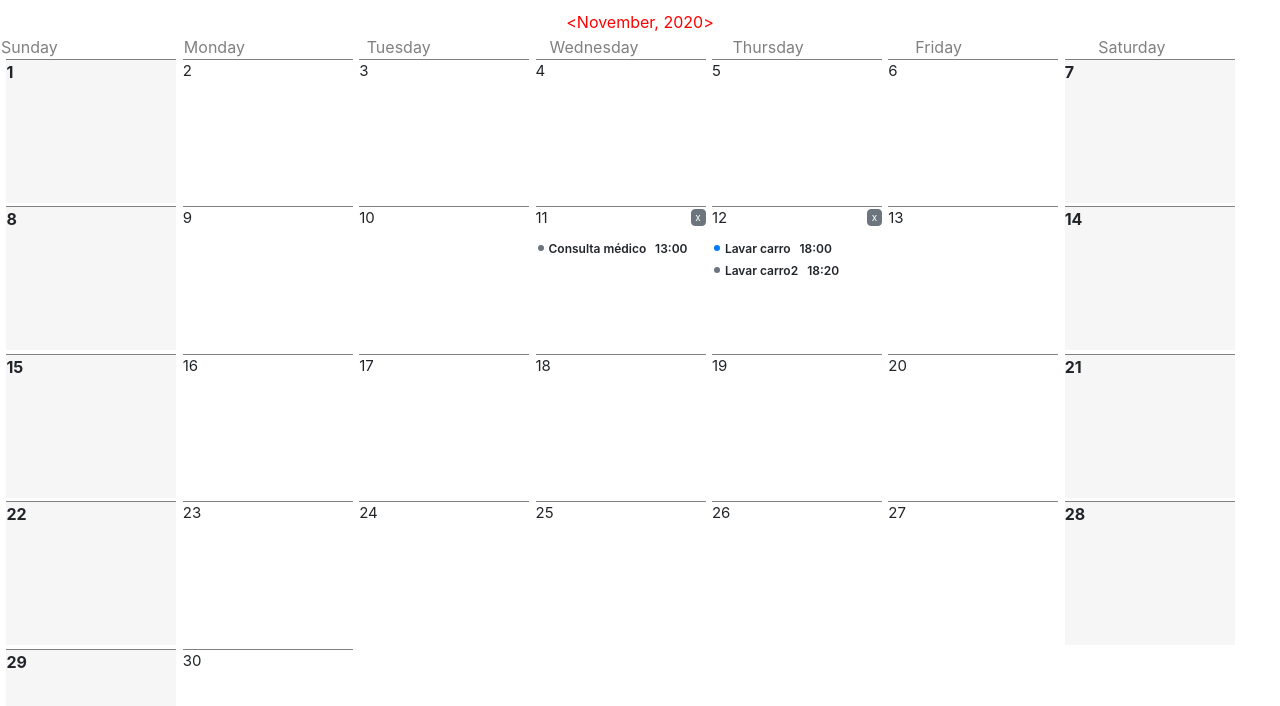
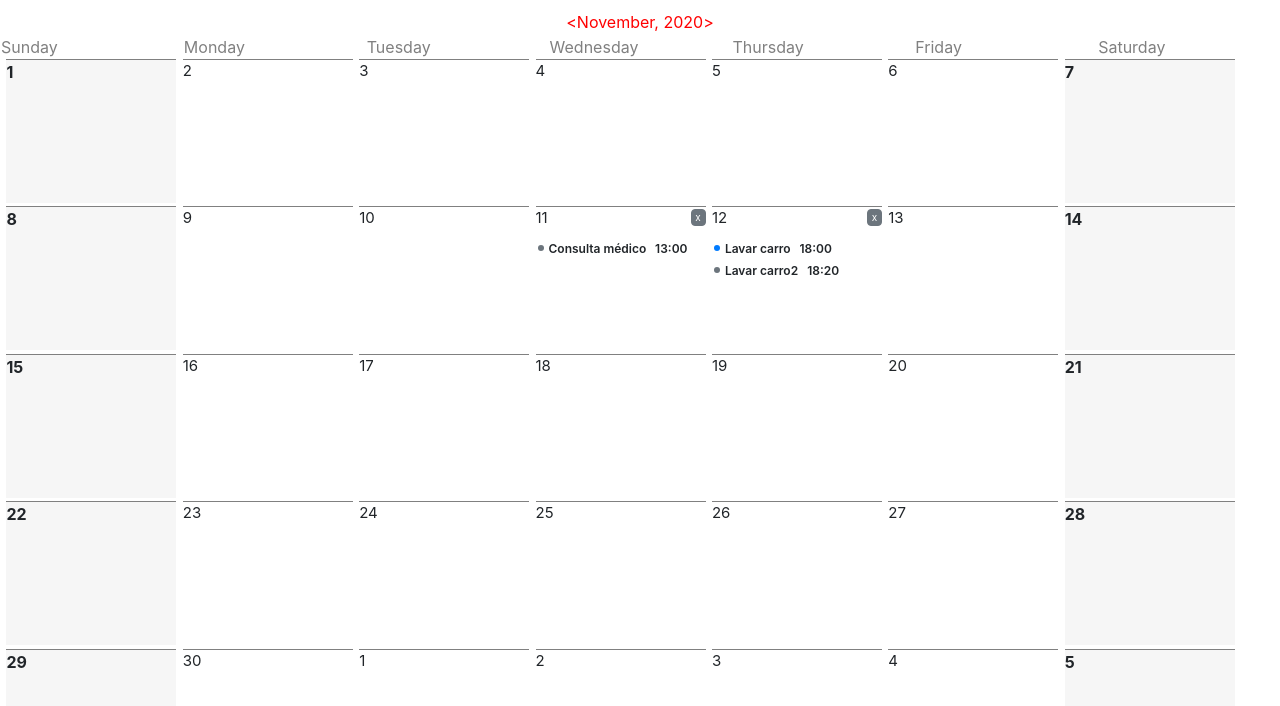
Before and after one commit to LucasBernardes/calendar-code-challenge, a React (Create React App) app: page / in a window 1280 px wide. Shown: the top 706 px of the page. Built offline with nearby package versions, Linux system fonts and the light colour scheme.

Commit message:
Many month support

```diff
--- a/src/Calendar/Calendar.js
+++ b/src/Calendar/Calendar.js
@@ -15,15 +15,55 @@ function Calendar() {
   const [currentMonth, setCurrentMonth] = useState(moment().add(0, 'months'))
   const [selectedIndex, setSelectedIndex] = useState(null);
   const dispatch = useDispatch();
-
-  // const [lastMonth, setLastMonth] = useState(Array.from({length: moment().add(monthOffset - 1,'months').daysInMonth()}, (x, i) => moment().add(monthOffset - 1,'months').startOf('month').add(i, 'days')))
+  const [lastMonth, setLastMonth] = useState(Array.from({length: moment().add(monthOffset - 1,'months').daysInMonth()}, (x, i) => moment().add(monthOffset - 1,'months').startOf('month').add(i, 'days')))
   const [nextMonth, setNextMonth] = useState(Array.from({length: moment().add(monthOffset + 1,'months').daysInMonth()}, (x, i) => moment().add(monthOffset + 1,'months').startOf('month').add(i, 'days')))
   const [currentMonthDates, setCurrentMonthDates] = useState(Array.from({length: moment().add(monthOffset,'months').daysInMonth()}, (x, i) => moment().add(monthOffset,'months').startOf('month').add(i, 'days')))
-  // const lastMonth = moment().add(monthOffset - 1, 'months');
-  // const nextMonth = moment().add(monthOffset + 1, 'months');
-  // const currentMonthDates = new Array(currentMonth.daysInMonth()).fill(null).map((x, i) => currentMonth.startOf('month').add(i, 'days'));
   const weekArray = moment.weekdays()
 
+  useEffect(() => {
+    console.log(monthOffset)
+    setCurrentMonthDates(Array.from({length: moment().add(monthOffset,'months').daysInMonth()}, (x, i) => moment().add(monthOffset,'months').startOf('month').add(i, 'days')))
+    setNextMonth(Array.from({length: moment().add(monthOffset + 1,'months').daysInMonth()}, (x, i) => moment().add(monthOffset + 1,'months').startOf('month').add(i, 'days')))
+    setLastMonth(Array.from({length: moment().add(monthOffset - 1,'months').daysInMonth()}, (x, i) => moment().add(monthOffset - 1,'months').startOf('month').add(i, 'days')))
+    setCurrentMonth(moment().add(monthOffset, 'months'))
+    console.log(currentMonthDates)
+  },[monthOffset])
+
+
+  useEffect(() => {
+    console.log(currentMonthDates)
+
+    let auxMonth = [...currentMonthDates];
+    const date = auxMonth[0].day();
+    if(date > 0) {
+      // for (var i = 0; i < date; i++) {
+      console.log(date)
+      auxMonth = [...lastMonth.slice(-date) , ...currentMonthDates]
+      console.log(auxMonth.lenght)
+
+      // currentMonthDates.unshift(currentMonthDates[0].add(i - 1, 'days'))
+    }
+    console.log(date)
+    console.log(auxMonth.length)
+    if (auxMonth.length < 35) {
+      auxMonth = [...auxMonth, ...nextMonth.slice(0, 35 - auxMonth.length)]
+    }
+    // while(auxMonth.length < 35) {
+    //   auxMonth= [...auxMonth, ...[auxMonth[auxMonth.length - 1].add(1, 'days')]];
+    // }
+    setCurrentMonthDates(auxMonth)
+  },[lastMonth])
+
+  // useEffect(() => {
+  //   const date = currentMonthDates[0].day();
+  //   if(date > 0) {
+  //     // for (var i = 0; i < date; i++) {
+  //       console.log(date)
+  //       setCurrentMonthDates([...lastMonth.slice(-date) , ...currentMonthDates])
+  //       // currentMonthDates.unshift(currentMonthDates[0].add(i - 1, 'days'))
+  //     // }
+  //   }
+  // },[currentMonthDates])
 
   useEffect(() => {
     if (!addNewEventVisible) {
@@ -34,13 +74,6 @@ function Calendar() {
     }
   },[addNewEventVisible])
 
-  useEffect(() => {
-    console.log(events)
-  },[events])
-
-  useEffect(() => {
-    console.log(selectedDate)
-  },[selectedDate])
   // useEffect(() => {
   //   currentMonthDates = [];
   // },[monthOffset])
```
Also changed, not shown: 2 other files (tests, documents, lock files or other folders).
